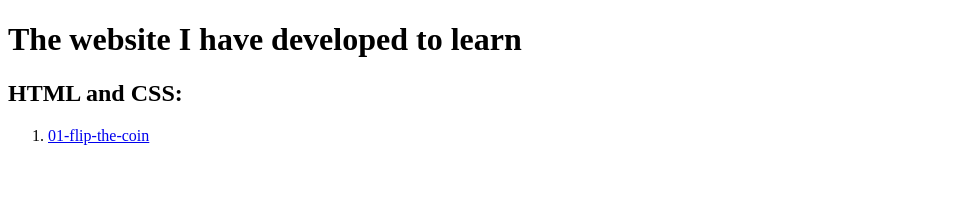
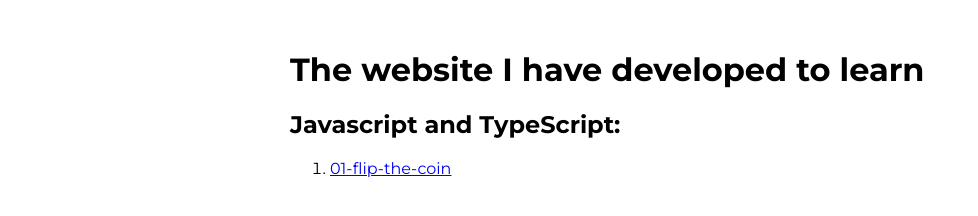
Before and after one commit to viganogabriele/Learning-JavaScript-TypeScript, a plain HTML site: page index.html in a window 1280 px wide. Shown: the whole page, without its empty margins (0-978 px from the left). Drawn offline with Linux system fonts and the light colour scheme.

Commit message:
style: improved style and add font

```diff
--- a/index.html
+++ b/index.html
@@ -3,12 +3,19 @@
   <head>
     <meta charset="UTF-8" />
     <meta name="viewport" content="width=device-width, initial-scale=1.0" />
-    <title>Learning Javascript & TypeScript</title>
+    <link rel="preconnect" href="https://fonts.googleapis.com" />
+    <link rel="preconnect" href="https://fonts.gstatic.com" crossorigin />
+    <link
+      href="https://fonts.googleapis.com/css2?family=Montserrat:ital,wght@0,100..900;1,100..900&display=swap"
+      rel="stylesheet"
+    />
+    <link rel="stylesheet" href="style.css" />
+    <title>Gabriele Viganò learning page</title>
   </head>
   <body>
     <main>
       <h1>The website I have developed to learn</h1>
-      <h2>HTML and CSS:</h2>
+      <h2>Javascript and TypeScript:</h2>
       <ol>
         <li>
           <a href="./01-flip-the-coin/index.html">01-flip-the-coin</a>
--- a/style.css
+++ b/style.css
@@ -0,0 +1,8 @@
+* {
+  font-family: "Montserrat", sans-serif;
+}
+
+main {
+  max-width: 700px;
+  margin: 50px auto 0;
+}
```
